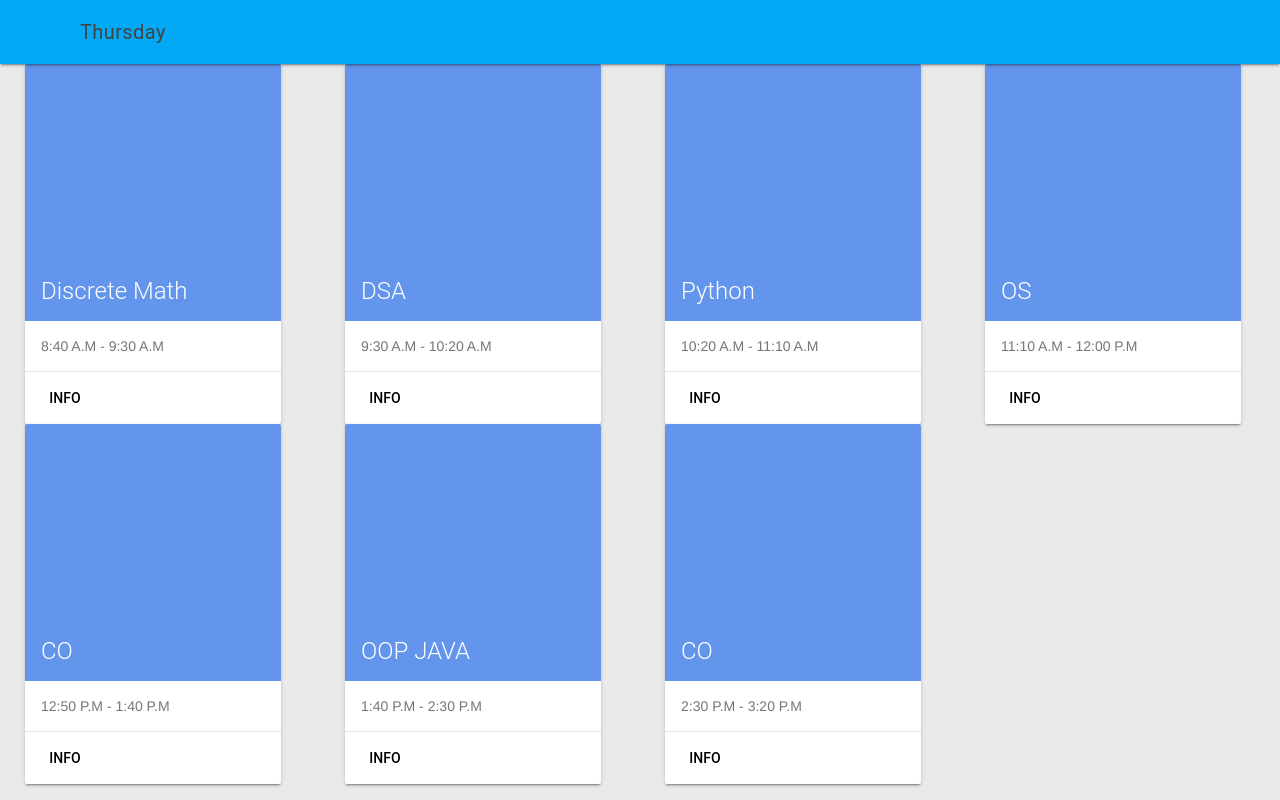
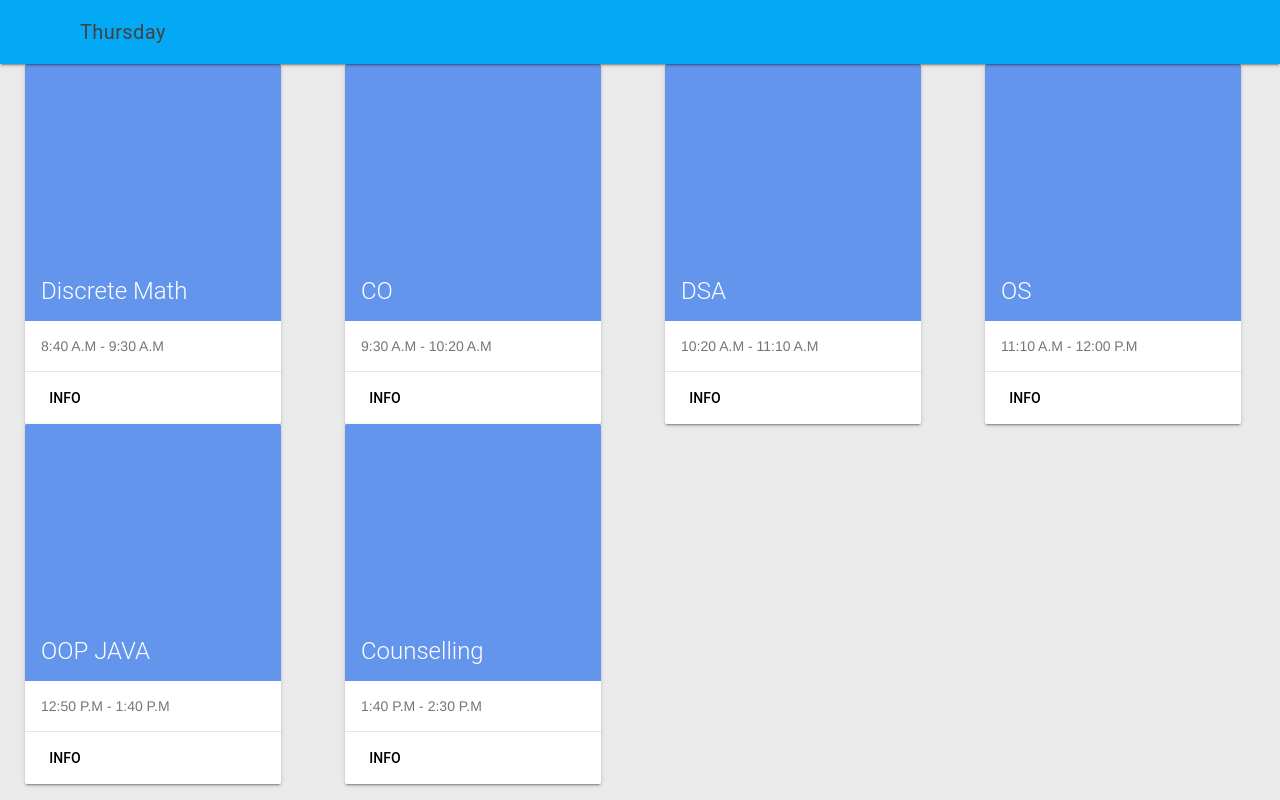
Before and after one commit to subhani-syed/TimeTable, a plain HTML site: page thursday.html in a window 1280 px wide. Drawn offline with nearby package versions, Linux system fonts and the light colour scheme.

Commit message:
Update Thursday

```diff
--- a/thursday.html
+++ b/thursday.html
@@ -84,12 +84,31 @@
                         </script>
                     </div>
                 </div>
+
+                <div class="demo-card-square mdl-card mdl-shadow--2dp">
+                    <div class="mdl-card__title mdl-card--expand">
+                        <h2 class="mdl-card__title-text">CO</h2>
+                    </div>
+                    <div class="mdl-card__supporting-text">
+                        9:30 A.M - 10:20 A.M
+                    </div>
+                    <div class="mdl-card__actions mdl-card--border">
+                        <button id="dsa" type="button" class="mdl-button">Info</button>
+                        <script>
+                            var dsa = document.getElementById("dsa");
+                            dsa.addEventListener('click', () => {
+                                alert("Mr.Ch Rajesh");
+                            })
+                        </script>
+                    </div>
+                </div>
+
                 <div class="demo-card-square mdl-card mdl-shadow--2dp">
                     <div class="mdl-card__title mdl-card--expand">
                         <h2 class="mdl-card__title-text">DSA</h2>
                     </div>
                     <div class="mdl-card__supporting-text">
-                        9:30 A.M - 10:20 A.M
+                        10:20 A.M - 11:10 A.M
                     </div>
                     <div class="mdl-card__actions mdl-card--border">
                         <button id="co1" type="button" onclick="show()" class="mdl-button">Info</button>
@@ -102,24 +121,7 @@
                         </script>
                     </div>
                 </div>
-                <div class="demo-card-square mdl-card mdl-shadow--2dp">
-                    <div class="mdl-card__title mdl-card--expand">
-                        <h2 class="mdl-card__title-text">Python</h2>
-                    </div>
-                    <div class="mdl-card__supporting-text">
-                        10:20 A.M - 11:10 A.M
-                    </div>
-                    <div class="mdl-card__actions mdl-card--border">
-                        <button id="py" type="button" onclick="show()" class="mdl-button">Info</button>
 
-                        <script>
-                            var py = document.getElementById("py");
-                            py.addEventListener('click', () => {
-                                alert("Mr.P.Praveen Kumar");
-                            })
-                        </script>
-                    </div>
-                </div>
                 <div class="demo-card-square mdl-card mdl-shadow--2dp">
                     <div class="mdl-card__title mdl-card--expand">
                         <h2 class="mdl-card__title-text">OS</h2>
@@ -138,29 +140,13 @@
                         </script>
                     </div>
                 </div>
-                <div class="demo-card-square mdl-card mdl-shadow--2dp">
-                    <div class="mdl-card__title mdl-card--expand">
-                        <h2 class="mdl-card__title-text">CO</h2>
-                    </div>
-                    <div class="mdl-card__supporting-text">
-                        12:50 P.M - 1:40 P.M
-                    </div>
-                    <div class="mdl-card__actions mdl-card--border">
-                        <button id="dsa" type="button" class="mdl-button">Info</button>
-                        <script>
-                            var dsa = document.getElementById("dsa");
-                            dsa.addEventListener('click', () => {
-                                alert("Mr.Ch Rajesh");
-                            })
-                        </script>
-                    </div>
-                </div>
+
                 <div class="demo-card-square mdl-card mdl-shadow--2dp">
                     <div class="mdl-card__title mdl-card--expand">
                         <h2 class="mdl-card__title-text">OOP JAVA</h2>
                     </div>
                     <div class="mdl-card__supporting-text">
-                        1:40 P.M - 2:30 P.M
+                        12:50 P.M - 1:40 P.M
                     </div>
                     <div class="mdl-card__actions mdl-card--border">
                         <button id="show-dialog1" type="button" onClick="test()" class="mdl-button">Info</button>
@@ -185,17 +171,17 @@
                 </div>
                 <div class="demo-card-square mdl-card mdl-shadow--2dp">
                     <div class="mdl-card__title mdl-card--expand">
-                        <h2 class="mdl-card__title-text">CO</h2>
+                        <h2 class="mdl-card__title-text">Counselling</h2>
                     </div>
                     <div class="mdl-card__supporting-text">
-                        2:30 P.M - 3:20 P.M
+                        1:40 P.M - 2:30 P.M
                     </div>
                     <div class="mdl-card__actions mdl-card--border">
                         <button id="co" type="button" onclick="show()" class="mdl-button">Info</button>
                         <script>
                             var co = document.getElementById("co");
                             co.addEventListener('click', () => {
-                                alert("Mr.Ch Rajesh");
+                                alert("Peace <(*<>*)> ");
                             })
                         </script>
                     </div>
```
